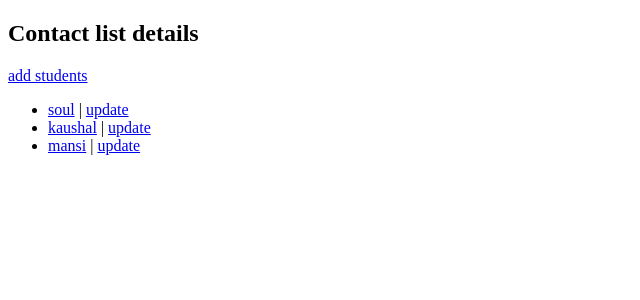
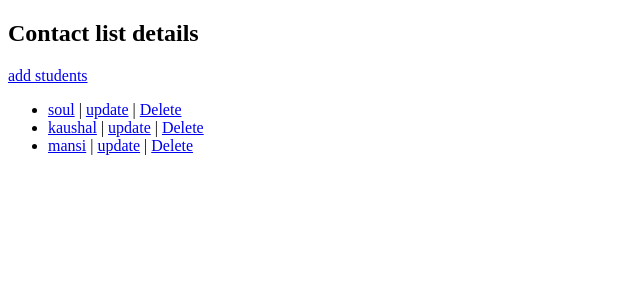
Before and after one commit to Kaushall-raut/Django-learning, a Django app: page /list/ in a window 1280 px wide. Shown: the top 300 px of the page, without its empty margins (0-640 px from the left). Run offline with Django 5.2, Linux system fonts and the light colour scheme; data comes from the database, SQL or seed files in the repository; both versions use the stored data as it was after the commit.

Commit message:
model form delete

```diff
--- a/modelform/forms/templates/contact_list.html
+++ b/modelform/forms/templates/contact_list.html
@@ -15,7 +15,8 @@
             {% for values in contacts %}
                 <li>
                     <a href='details/{{values.id}}'>{{values.name}}</a> |
-                    <a href="{% url 'contact:contact_update' values.id %}">update</a>
+                    <a href="{% url 'contact:contact_update' values.id %}">update</a> |
+                    <a href="{% url 'contact:contact_delete' values.id %}">Delete</a>
                 </li>
             {% endfor %}
 
--- a/modelform/forms/url.py
+++ b/modelform/forms/url.py
@@ -4,7 +4,8 @@ app_name="contact"
 urlpatterns = [
 
     path('',views.contact),
-    path('list/',views.contact_list),
+    path('list/',views.contact_list,name='contact_list'),
     path('list/details/<int:id>',views.contact_details),
     path('list/update/<int:id>',views.contact_update,name='contact_update'),
+    path('list/delete/<int:id>',views.contact_delete,name='contact_delete'),
 ]
--- a/modelform/forms/views.py
+++ b/modelform/forms/views.py
@@ -33,3 +33,11 @@ def contact_update(request, id):
         form = Contact(instance=contact)
 
     return render(request, 'index.html', {'form': form})
+
+def contact_delete(request,id):
+    contact=get_object_or_404(ContactForm,id=id)
+    if request.method=='POST':
+       contact.delete()
+    #    contact.save()
+       return redirect('/list')
+    return render(request,'delete.html',{'form':contact})
```
Also changed, not shown: modelform/forms/templates/delete.html (added, +16 -0 lines), modelform/db.sqlite3.
